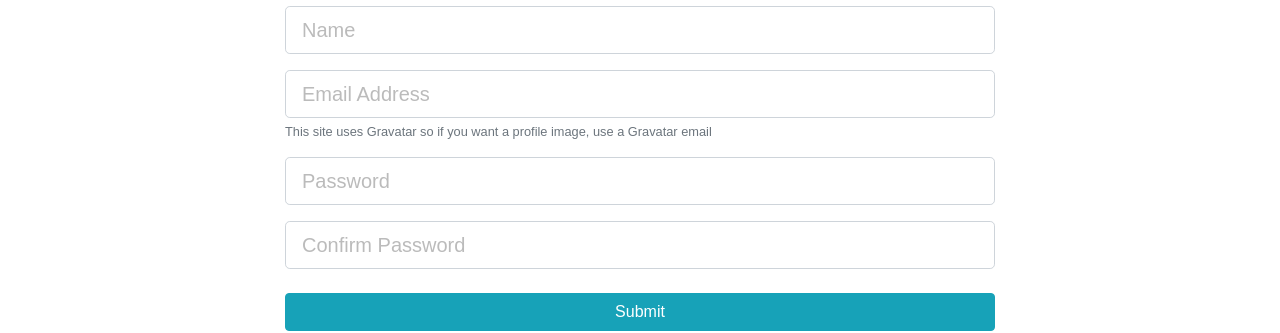
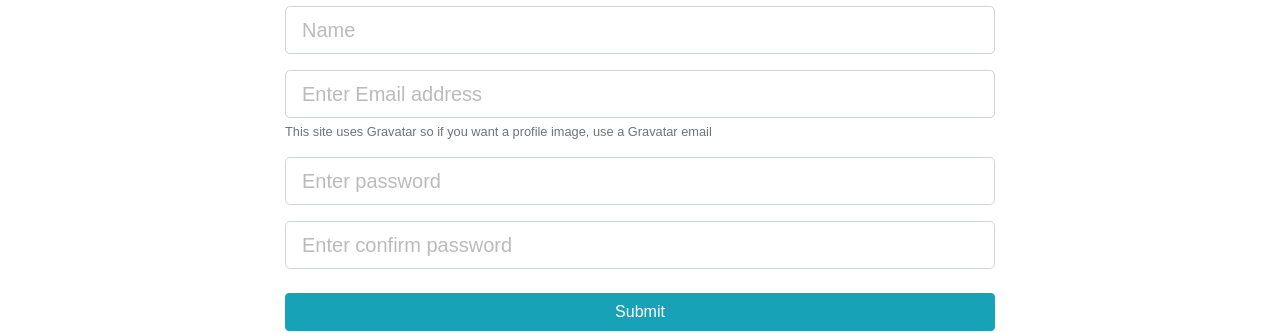
Before and after one commit to 33percent/devConnect, a React (Create React App) app in the folder client/: page /register in a window 1280 px wide. Shown: the part 195-528 px from the top of the page. Built offline with nearby package versions, Linux system fonts and the light colour scheme.

Commit message:
inpout field making components

```diff
--- a/client/src/components/auth/Login.js
+++ b/client/src/components/auth/Login.js
@@ -1,8 +1,8 @@
 import React, { Component } from 'react';
 import PropTypes from 'prop-types';
 import { connect } from 'react-redux';
-import classnames from 'classnames';
 import { loginUser } from '../../actions/authActions';
+import TextFieldGroup from '../common/TextFieldGroup';
 
 class Login extends Component {
   constructor() {
@@ -61,36 +61,22 @@
                 Sign in to your DevConnector account
               </p>
               <form onSubmit={this.onSubmit}>
-                <div className="form-group">
-                  <input
-                    type="email"
-                    className={classnames('form-control form-control-lg', {
-                      'is-invalid': errors.email
-                    })}
+                <TextFieldGroup
                 placeholder="Email Address"
                 name="email"
+                type="email"
                 value={this.state.email}
                 onChange={this.onChange}
+                error={errors.email}
                 />
-                  {errors.email && (
-                    <div className="invalid-feedback">{errors.email}</div>
-                  )}
-                </div>
-                <div className="form-group">
-                  <input
+                <TextFieldGroup
+                placeholder="password"
+                name="password"
                 type="password"
-                    className={classnames('form-control form-control-lg', {
-                      'is-invalid': errors.password
-                    })}
-                    placeholder="Password"
-                    name="password"
                 value={this.state.password}
                 onChange={this.onChange}
+                error={errors.password}
                 />
-                  {errors.password && (
-                    <div className="invalid-feedback">{errors.password}</div>
-                  )}
-                </div>
                 <input type="submit" className="btn btn-info btn-block mt-4" />
               </form>
             </div>
--- a/client/src/components/auth/Register.js
+++ b/client/src/components/auth/Register.js
@@ -1,9 +1,9 @@
 import React, { Component } from 'react';
 import PropTypes from 'prop-types';
 import { withRouter } from 'react-router-dom';
-import classnames from 'classnames';
 import { connect } from 'react-redux';
 import { registerUser } from '../../actions/authActions';
+import TextFieldGroup from '../common/TextFieldGroup';
 
 class Register extends Component {
   constructor() {
@@ -62,70 +62,39 @@
                 Create your DevConnector account
               </p>
               <form noValidate onSubmit={this.onSubmit}>
-                <div className="form-group">
-                  <input
-                    type="text"
-                    className={classnames('form-control form-control-lg', {
-                      'is-invalid': errors.name
-                    })}
+              <TextFieldGroup
                 placeholder="Name"
                 name="name"
                 value={this.state.name}
                 onChange={this.onChange}
+                error={errors.name}
                 />
-                  {errors.name && (
-                    <div className="invalid-feedback">{errors.name}</div>
-                  )}
-                </div>
-                <div className="form-group">
-                  <input
+                <TextFieldGroup
+                placeholder="Enter Email address"
                 type="email"
-                    className={classnames('form-control form-control-lg', {
-                      'is-invalid': errors.email
-                    })}
-                    placeholder="Email Address"
                 name="email"
                 value={this.state.email}
                 onChange={this.onChange}
+                error={errors.email}
+                info="This site uses Gravatar so if you want a profile image, use
+                a Gravatar email"
                 />
-                  {errors.email && (
-                    <div className="invalid-feedback">{errors.email}</div>
-                  )}
-                  <small className="form-text text-muted">
-                    This site uses Gravatar so if you want a profile image, use
-                    a Gravatar email
-                  </small>
-                </div>
-                <div className="form-group">
-                  <input
+                <TextFieldGroup
+                placeholder="Enter password"
                 type="password"
-                    className={classnames('form-control form-control-lg', {
-                      'is-invalid': errors.password
-                    })}
-                    placeholder="Password"
                 name="password"
                 value={this.state.password}
                 onChange={this.onChange}
+                error={errors.password}
                 />
-                  {errors.password && (
-                    <div className="invalid-feedback">{errors.password}</div>
-                  )}
-                </div>
-                <div className="form-group">
-                  <input
+                <TextFieldGroup
+                placeholder="Enter confirm password"
                 type="password"
-                    className={classnames('form-control form-control-lg', {
-                      'is-invalid': errors.password2
-                    })}
-                    placeholder="Confirm Password"
                 name="password2"
                 value={this.state.password2}
                 onChange={this.onChange}
+                error={errors.password2}
                 />
-                  {errors.password2 && (
-                    <div className="invalid-feedback">{errors.password2}</div>
-                  )}
-                </div>
                 <input type="submit" className="btn btn-info btn-block mt-4" />
               </form>
             </div>
--- /dev/null
+++ b/client/src/components/common/TextFieldGroup.js
@@ -0,0 +1,50 @@
+import React from 'react'
+import classnames from 'classnames';
+import PropTypes from 'prop-types';
+const TextFieldGroup = ({
+    name,
+    placeholder,
+    value,
+    label,
+    error,
+    info,
+    type,
+    onChange,
+    disabled
+}) => {
+    return (
+        <div className="form-group">
+            <input
+                type={type}
+                className={classnames('form-control form-control-lg', {
+                    'is-invalid': error
+                })}
+                placeholder={placeholder}
+                name={name}
+                value={value}
+                onChange={onChange}
+                disabled={disabled}
+            />
+            {info && <small className="form-text text-muted">{info} </small>}
+            {error && (
+                <div className="invalid-feedback">{error}</div>
+            )}
+        </div>
+    )
+}
+
+TextFieldGroup.propTypes = {
+    name: PropTypes.string.isRequired,
+    placeholder: PropTypes.string,
+    value: PropTypes.string.isRequired,
+    info: PropTypes.string,
+    error: PropTypes.string,
+    type: PropTypes.string.isRequired,
+    onChange: PropTypes.func.isRequired,
+    disabled: PropTypes.string,
+};
+
+TextFieldGroup.defaultProps = {
+    type: 'text',
+}
+export default TextFieldGroup;
```
Lines whose indentation alone changed are shown as unchanged.
